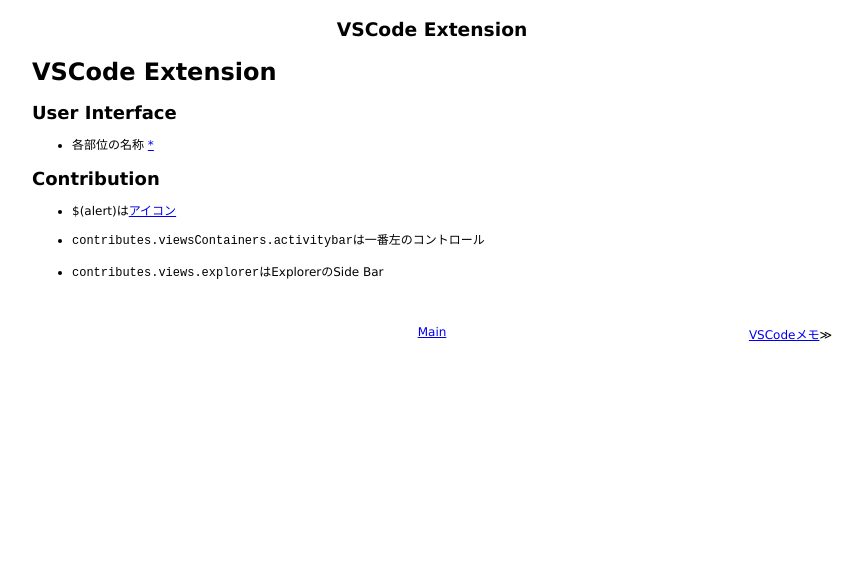
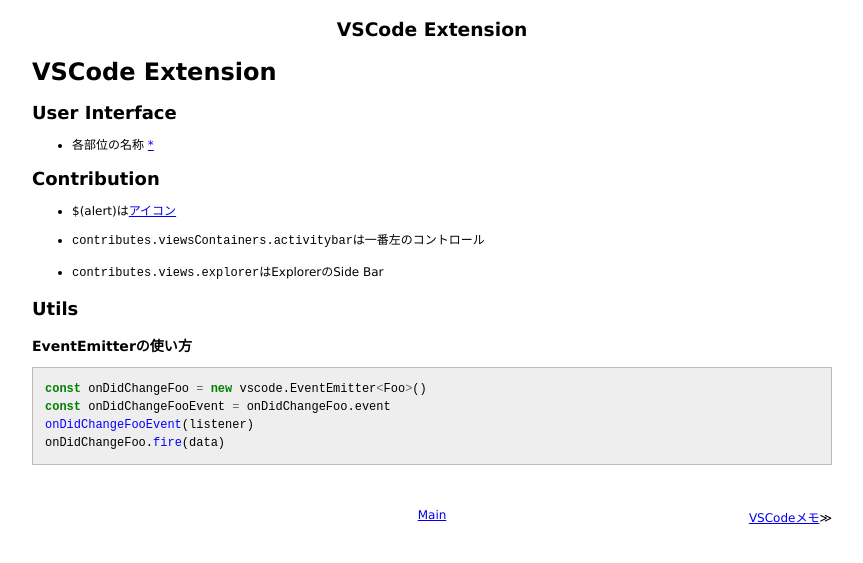
Before and after one commit to 38elements/38elements.github.com, a Jekyll site: the page built from _posts/2021-11-20-vscode-extension.md, in a window 1280 px wide. Shown: the top 563 px of the page, without its empty margins (208-1071 px from the left). Built offline with Jekyll 4.4.1, drawn with Linux system fonts in a browser that asks for light colours.

Commit message:
Update 2021-11-20-vscode-extension.md

````diff
--- a/_posts/2021-11-20-vscode-extension.md
+++ b/_posts/2021-11-20-vscode-extension.md
@@ -15,3 +15,14 @@ title: VSCode Extension
 * `contributes.viewsContainers.activitybar`は一番左のコントロール
 
 * `contributes.views.explorer`はExplorerのSide Bar
+
+## Utils
+
+### EventEmitterの使い方
+
+```ts
+const onDidChangeFoo = new vscode.EventEmitter<Foo>()
+const onDidChangeFooEvent = onDidChangeFoo.event
+onDidChangeFooEvent(listener)
+onDidChangeFoo.fire(data)
+```
````
